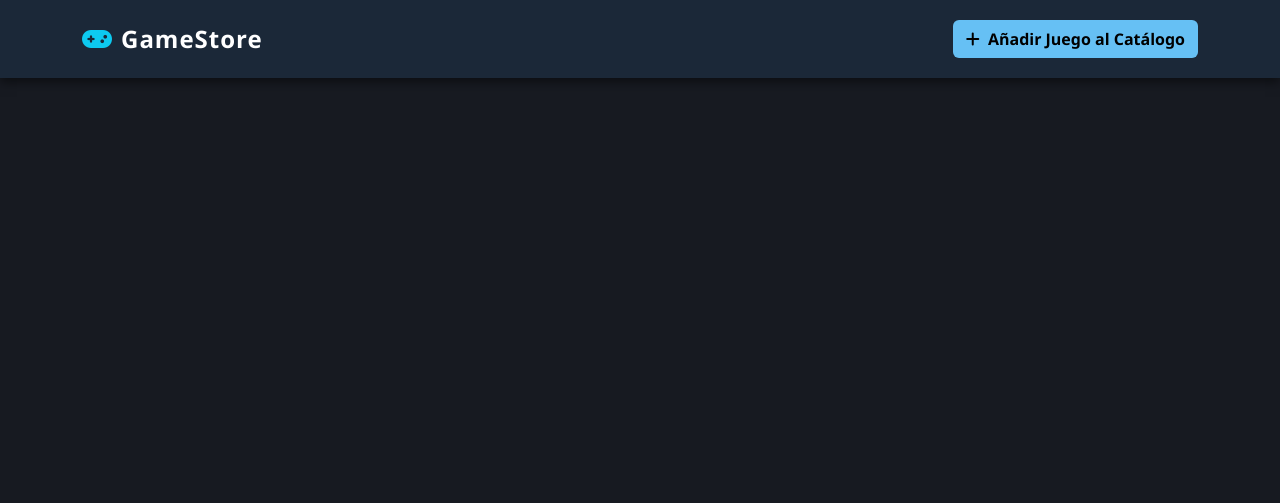
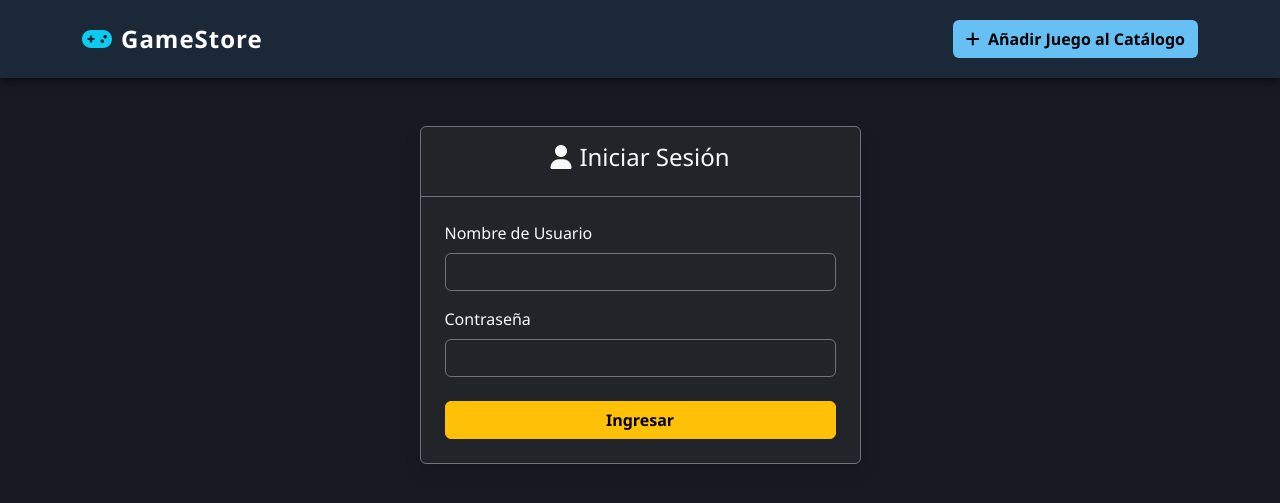
Before and after one commit to fernandodelvillar-11/tienda-videojuegos, a Django app: page /login/ in a window 1280 px wide. Shown: the top 503 px of the page. Run offline with Django 5.2, Linux system fonts and the light colour scheme.

Commit message:
evaluacion 3 terminada

```diff
--- a/videojuegosapp/templates/videojuegosapp/base.html
+++ b/videojuegosapp/templates/videojuegosapp/base.html
@@ -77,6 +77,12 @@
                 <a href="{% url 'crear_videojuego' %}" class="btn btn-cyber">
                     <i class="fa-solid fa-plus me-1"></i> Añadir Juego al Catálogo
                 </a>
+
+                {% if user.is_authenticated %}
+                <a href="{% url 'logout' %}" class="btn btn-outline-danger ms-3">
+                    <i class="fa-solid fa-right-from-bracket me-1"></i>Cerrar Sesión
+                </a>
+                {% endif %}
             </div>
         </div>
     </nav>
--- a/videojuegosapp/templates/videojuegosapp/login.html
+++ b/videojuegosapp/templates/videojuegosapp/login.html
@@ -1,35 +1,36 @@
 {% extends 'videojuegosapp/base.html' %}
 
-{% block content %}
+{% block contenido %}
 <div class="container mt-5">
     <div class="row justify-content-center">
-        <div class="col-md-6">
-            <div class="card bg-dark text-light border-secondary">
-                <div class="card-header border-secondary text-center">
+        <div class="col-md-5">
+            <div class="card bg-dark text-light border-secondary shadow">
+                <div class="card-header border-secondary text-center py-3">
                     <h4><i class="fa-solid fa-user me-2"></i>Iniciar Sesión</h4>
                 </div>
-                <div class="card-body">
-                    <!-- Aquí Django mostrará los errores si el usuario o clave son incorrectos -->
+                <div class="card-body p-4">
+
                     {% if form.errors %}
                         <div class="alert alert-danger">
                             Usuario o contraseña incorrectos. Inténtalo de nuevo.
                         </div>
                     {% endif %}
 
-                    <form method="POST">
+                    <form method="post">
                         {% csrf_token %}
                         <div class="mb-3">
                             <label for="id_username" class="form-label">Nombre de Usuario</label>
-                            <input type="text" name="username" class="form-control" id="id_username" required>
+                            <input type="text" name="username" class="form-control bg-dark text-light border-secondary" id="id_username" maxlength="50" required>
                         </div>
                         <div class="mb-3">
                             <label for="id_password" class="form-label">Contraseña</label>
-                            <input type="password" name="password" class="form-control" id="id_password" required>
+                            <input type="password" name="password" class="form-control bg-dark text-light border-secondary" id="id_password" maxlength="50" required>
                         </div>
-                        <div class="d-grid gap-2">
-                            <button type="submit" class="btn btn-warning">Ingresar</button>
+                        <div class="d-grid gap-2 mt-4">
+                            <button type="submit" class="btn btn-warning fw-bold">Ingresar</button>
                         </div>
                     </form>
+
                 </div>
             </div>
         </div>
--- a/videojuegosapp/urls.py
+++ b/videojuegosapp/urls.py
@@ -1,7 +1,7 @@
 from django.urls import path
 from . import views
 from django.contrib.auth import views as auth_views
-from .views import LoginAPIView
+from .views import LoginAPIView, VideojuegoAPIView
 
 urlpatterns = [
     path('login/', auth_views.LoginView.as_view(template_name='videojuegosapp/login.html'), name='login'),
@@ -12,4 +12,5 @@ urlpatterns = [
     path('videojuego/<int:id>/editar/', views.editar_videojuego, name='editar_videojuego'),
     path('videojuego/<int:id>/eliminar/', views.eliminar_videojuego, name='eliminar_videojuego'),
     path('api/login/', LoginAPIView.as_view(), name='api_login'),
+    path('api/videojuegos/', VideojuegoAPIView.as_view(), name='api_videojuegos'),
 ]
```
Also changed, not shown: videojuegosapp/serializers.py (added, +7 -0 lines), videojuegosapp/views.py (+28 -0 lines).
